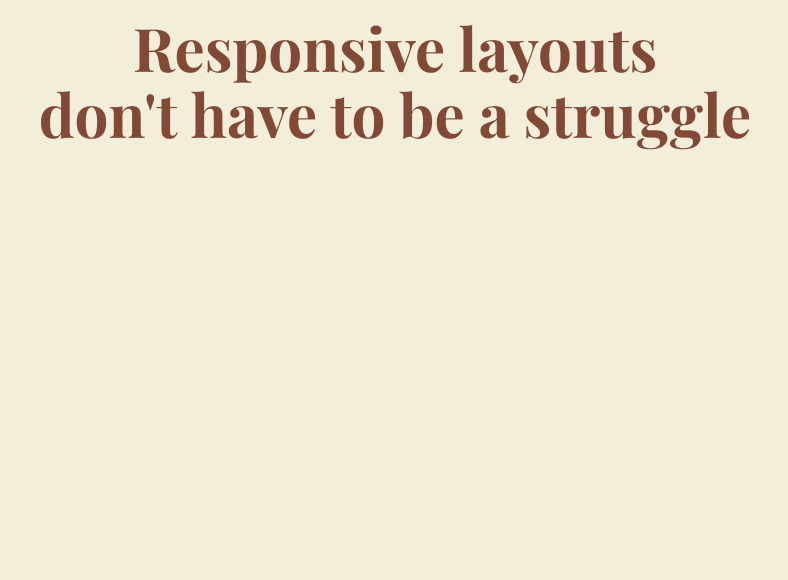
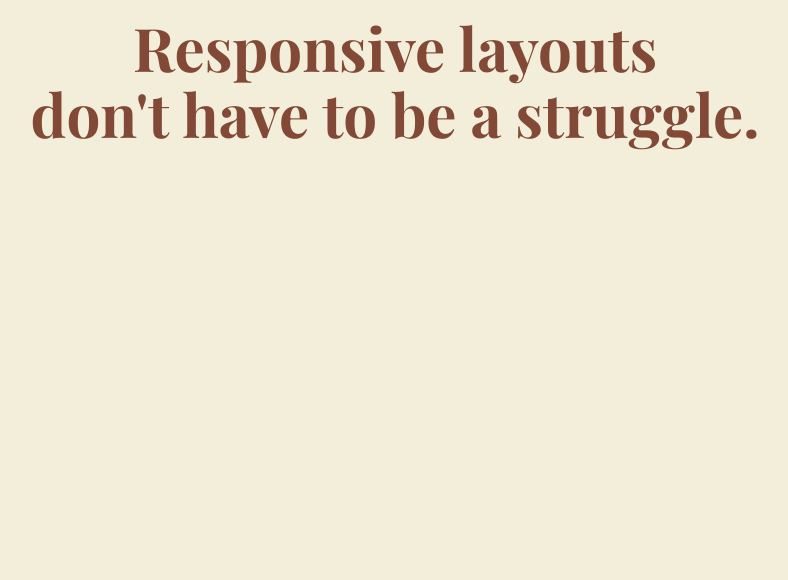
Before and after one commit to Abdisalam-fahiye/responsive-layout, a plain HTML site: page index.html in a window 1280 px wide. Shown: the part 220-800 px from the top of the page, without its empty margins (245-1033 px from the left). Drawn offline with nearby package versions, Linux system fonts and the light colour scheme.

Commit message:
Update index.html

```diff
--- a/index.html
+++ b/index.html
@@ -16,7 +16,7 @@
             <p class="insta">My Instagram: <i class='bx bxs-hand-down point'></i></p>
             <p class="intro-text"><a href="https://www.instagram.com/abdisalam_fahiye/"><i class='bx bxl-instagram insta insta-color'></i>Abdisalam Fahiye</a></p>
             <h1 class="intro-title">Responsive layouts<br> don't
-                have to be a struggle</h1>
+                have to be a struggle.</h1>
         </div>
     </section>
 
```
